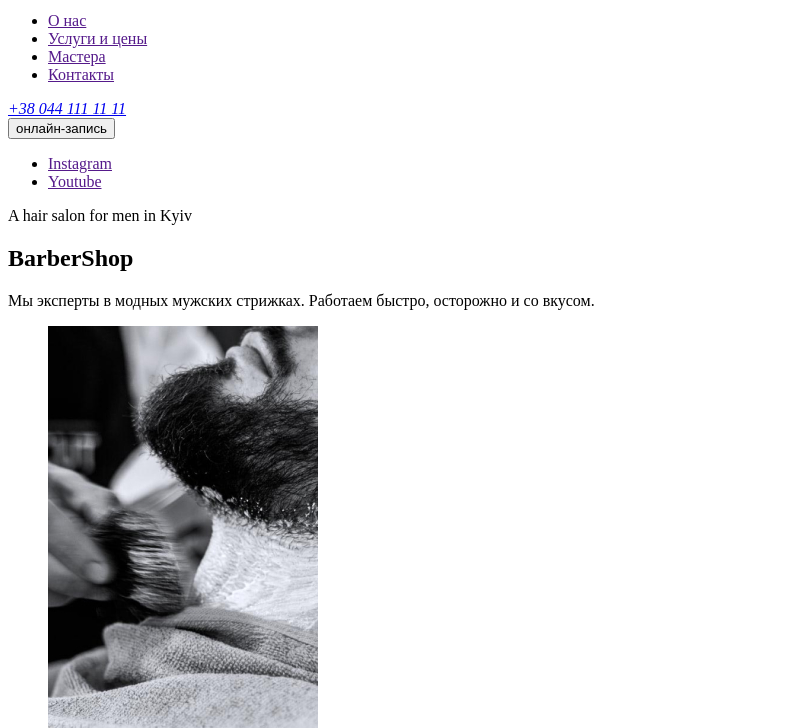
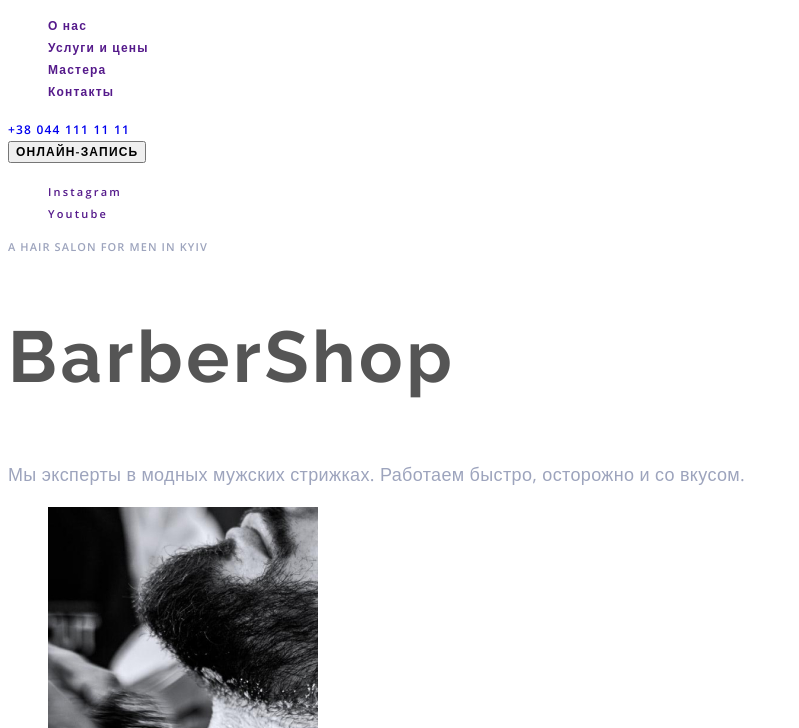
Before and after one commit to Olexiy-repin/bootcamp_24, a plain HTML site: page index.html in a window 1280 px wide. Shown: the part 72-800 px from the top of the page, without its empty margins (0-799 px from the left). Drawn offline with nearby package versions, Linux system fonts and the light colour scheme.

Commit message:
Добавлена работа с текстом и псевдокласами состояния

```diff
--- /dev/null
+++ b/css/styles.css
@@ -0,0 +1,116 @@
+:root {
+  --main-font: "Open Sans", sans-serif;
+  --secondary-font: "Raleway", sans-serif;
+  --accent-color: #ff6c00;
+  --text-color-light-theme: #555555;
+  --text-color-dark-theme: #9da4bd;
+  --title-color-light-theme: #303030;
+  --title-color-dark-theme: #ffffff;
+  --title-font-size: 42px;
+  --text-font-size: 18px;
+}
+
+body {
+  font-family: var(--main-font);
+  color: var(--text-color-light-theme);
+}
+
+.link {
+  text-decoration: none;
+}
+
+.list {
+  list-style: none;
+}
+
+.subtitle {
+  font-style: normal;
+  font-weight: 600;
+  font-size: 11px;
+  line-height: 1.364;
+  letter-spacing: 0.1em;
+  text-transform: uppercase;
+}
+
+.subtitle-dark-theme {
+  color: var(--text-color-dark-theme);
+}
+
+.subtitle-light-theme {
+  color: var(--text-color-light-theme);
+}
+
+.text {
+  font-style: normal;
+  font-weight: normal;
+  font-size: 18px;
+  line-height: 1.667;
+  letter-spacing: 0.02em;
+}
+
+.text-dark-theme {
+  color: var(--text-color-dark-theme);
+}
+
+.text-light-theme {
+  color: var(--text-color-light-theme);
+}
+
+/* HEADER */
+.navigation-list-item-link,
+.header-tel-link,
+.modal-btn {
+  font-style: normal;
+  font-weight: 600;
+  font-size: 12px;
+  line-height: 1.333;
+  letter-spacing: 0.1em;
+}
+
+.navigation-list-item-link {
+}
+
+.navigation-list-item-link:hover,
+.navigation-list-item-link:focus,
+.header-tel-link:hover,
+.header-tel-link:focus {
+  color: var(--accent-color);
+}
+
+.header-tel-link {
+  text-transform: uppercase;
+}
+
+.modal-btn {
+  font-family: "Open Sans", sans-serif;
+  text-transform: uppercase;
+  cursor: pointer;
+}
+
+.modal-btn:hover,
+.modal-btn:focus {
+  background-color: var(--accent-color);
+}
+
+/* HERO */
+.social-link {
+  font-style: normal;
+  font-weight: 600;
+  font-size: 11px;
+  line-height: 1.364;
+  letter-spacing: 0.2em;
+}
+
+.social-link:hover,
+.social-link:focus {
+  color: var(--accent-color);
+}
+
+.hero-title {
+  font-family: var(--secondary-font);
+  font-style: normal;
+  font-weight: bold;
+  font-size: 72px;
+  line-height: 1.181;
+  letter-spacing: 0.05em;
+}
--- a/index.html
+++ b/index.html
@@ -5,52 +5,56 @@
     <meta charset="UTF-8">
     <meta name="viewport" content="width=device-width, initial-scale=1.0">
     <title>Barbershop</title>
+    <link
+        href="https://fonts.googleapis.com/css2?family=Open+Sans:wght@400;600;700&family=Raleway:wght@700&display=swap"
+        rel="stylesheet">
+    <link rel="stylesheet" href="./css/styles.css">
 </head>
 
 <body>
     <!-- HEADER -->
-    <header>
-        <a href="./index.html" aria-label="логотип барбершопа">
-            <img src="./images/header/logo.svg" alt="логотип">
+    <header class="header">
+        <a class="link logo" href="./index.html" aria-label="логотип барбершопа">
+            <img class="logo-img" src="./images/header/logo.svg" alt="логотип">
         </a>
-        <nav>
-            <ul>
-                <li>
-                    <a href="">О нас</a>
+        <nav class="navigation">
+            <ul class="list navigation-list">
+                <li class="navigation-list-item">
+                    <a class="link navigation-list-item-link" href="">О нас</a>
                 </li>
-                <li>
-                    <a href="">Услуги и цены</a>
+                <li class="navigation-list-item">
+                    <a class="link navigation-list-item-link" href="">Услуги и цены</a>
                 </li>
-                <li>
-                    <a href="">Мастера</a>
+                <li class="navigation-list-item">
+                    <a class="link navigation-list-item-link" href="">Мастера</a>
                 </li>
-                <li>
-                    <a href="">Контакты</a>
+                <li class="navigation-list-item">
+                    <a class="link navigation-list-item-link" href="">Контакты</a>
                 </li>
             </ul>
         </nav>
         <address>
-            <a href="tel:+380441111111">+38 044 111 11 11</a>
+            <a class="link header-tel-link" href="tel:+380441111111">+38 044 111 11 11</a>
         </address>
-        <button type="button">онлайн-запись</button>
+        <button class="modal-btn" type="button">онлайн-запись</button>
     </header>
     <main>
         <!-- HERO -->
-        <section>
+        <section class="section hero">
             <div>
-                <ul>
-                    <li>
-                        <a href="" lang="en">Instagram</a>
+                <ul class="list social-links">
+                    <li class="social-links-item">
+                        <a class="link social-link" href="" lang="en">Instagram</a>
                     </li>
-                    <li>
-                        <a href="" lang="en">Youtube</a>
+                    <li class="social-links-item">
+                        <a class="link social-link" href="" lang="en">Youtube</a>
                     </li>
                 </ul>
             </div>
             <div>
-                <p lang="en">A hair salon for men in Kyiv</p>
-                <h1 lang="en">BarberShop</h1>
-                <p>Мы эксперты в модных мужских стрижках.
+                <p class="subtitle subtitle-dark-theme" lang="en">A hair salon for men in Kyiv</p>
+                <h1 class="hero-title" lang="en">BarberShop</h1>
+                <p class="text text-dark-theme">Мы эксперты в модных мужских стрижках.
                     Работаем быстро, осторожно и со вкусом.</p>
             </div>
         </section>
@@ -147,7 +151,7 @@
             <h2>Наши мастера</h2>
             <ul>
                 <li>
-                    <img src="./images/masters/master-1.jpg" alt="фото мастера" width="370 " height="346">
+                    <img src="./images/masters/master-1.jpg" alt="фото мастера" width="370" height="346">
                     <h3 lang="en">John Smith</h3>
                     <p lang="en">Extreme Barber</p>
                     <ul>
@@ -170,7 +174,7 @@
                     </ul>
                 </li>
                 <li>
-                    <img src="./images/masters/master-2.jpg" alt="фото мастера" width="370 " height="346">
+                    <img src="./images/masters/master-2.jpg" alt="фото мастера" width="370" height="346">
                     <h3 lang="en">Michele Doe</h3>
                     <p lang="en">Extreme Barber</p>
                     <ul>
@@ -193,7 +197,7 @@
                     </ul>
                 </li>
                 <li>
-                    <img src="./images/masters/master-3.jpg" alt="фото мастера" width="370 " height="346">
+                    <img src="./images/masters/master-3.jpg" alt="фото мастера" width="370" height="346">
                     <h3 lang="en">Alan Black</h3>
                     <p lang="en">Extreme Barber</p>
                     <ul>
```
Also changed, not shown: 1 other file.
